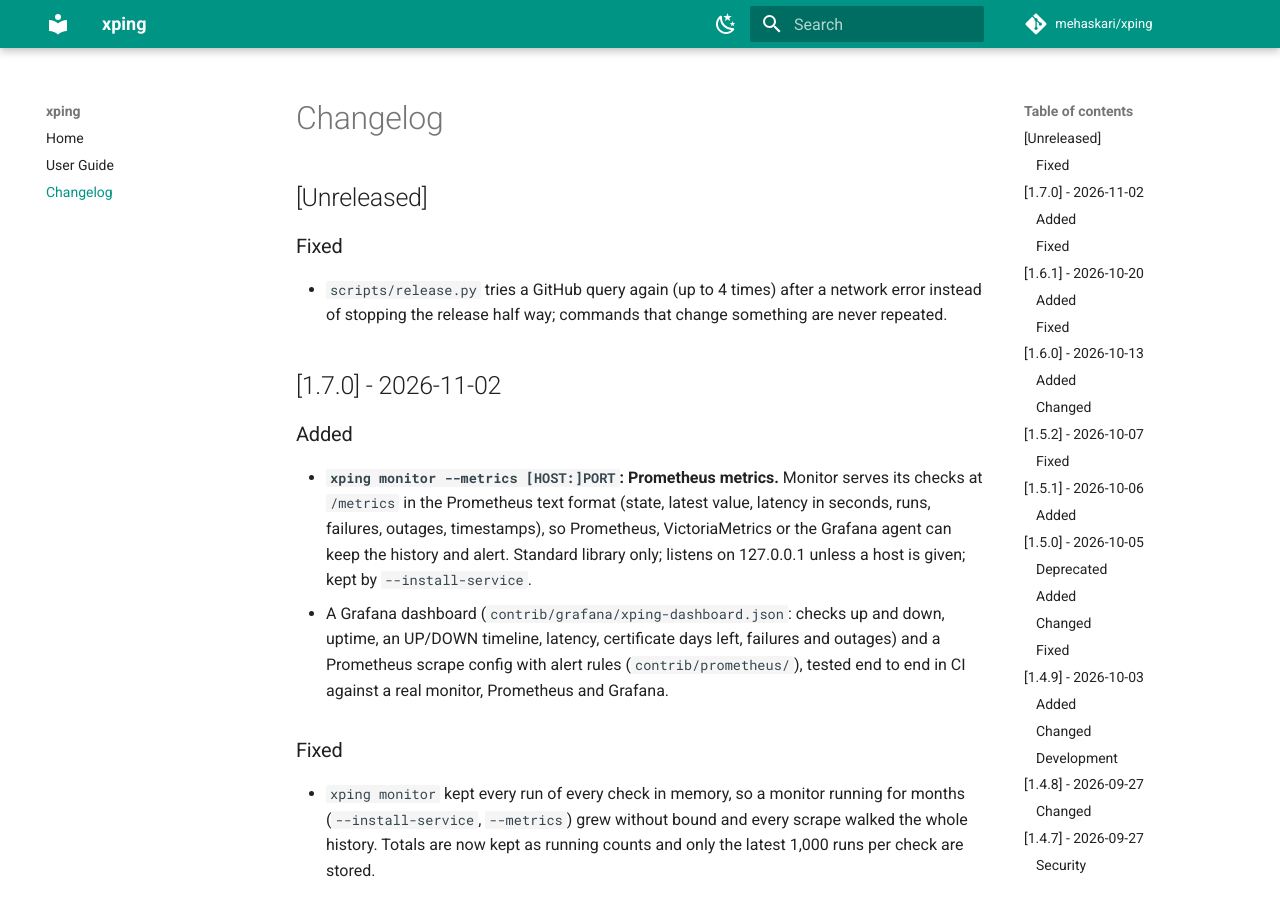
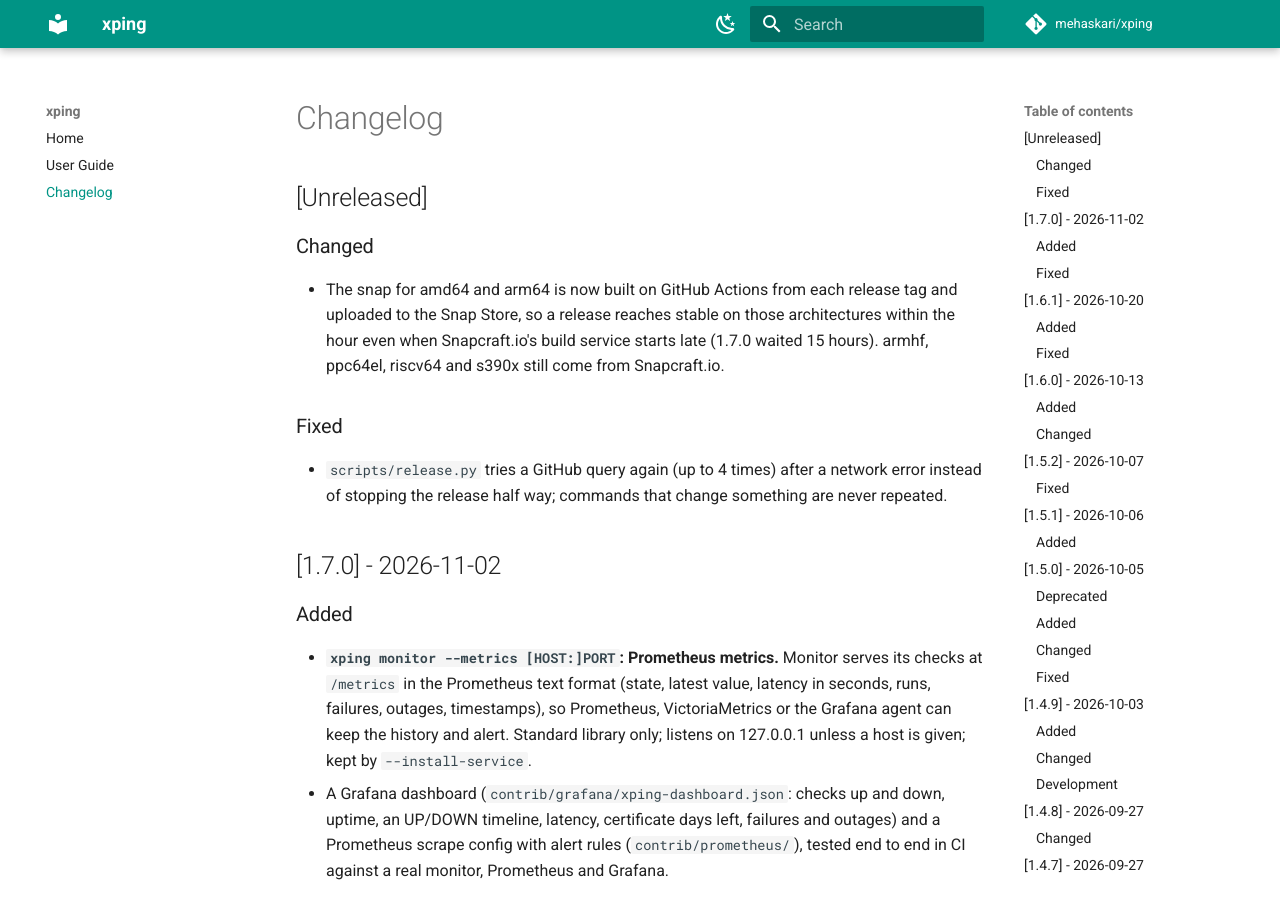
Before and after one commit to mehaskari/xping, an MkDocs documentation site: the page built from docs/changelog.md, in a window 1280 px wide and 900 px high. Built offline with MkDocs 1.6.1 and Material for MkDocs 9.7.7, drawn with Linux system fonts in a browser that asks for light colours; comment, search, counter and statistics services are not loaded.

Commit message:
docs: the snap builds on GitHub Actions for amd64 and arm64
Co-Authored-By: Claude Opus 5.5 <noreply@anthropic.com>

```diff
--- a/docs/changelog.md
+++ b/docs/changelog.md
@@ -1,6 +1,13 @@
 # Changelog
 
 ## [Unreleased]
+
+### Changed
+- The snap for amd64 and arm64 is now built on GitHub Actions from each
+  release tag and uploaded to the Snap Store, so a release reaches stable
+  on those architectures within the hour even when Snapcraft.io's build
+  service starts late (1.7.0 waited 15 hours). armhf, ppc64el, riscv64 and
+  s390x still come from Snapcraft.io.
 
 ### Fixed
 - `scripts/release.py` tries a GitHub query again (up to 4 times) after a
```
Also changed, not shown: PACKAGING.md (+26 -23 lines), RELEASE.md (+1 -1 lines).
